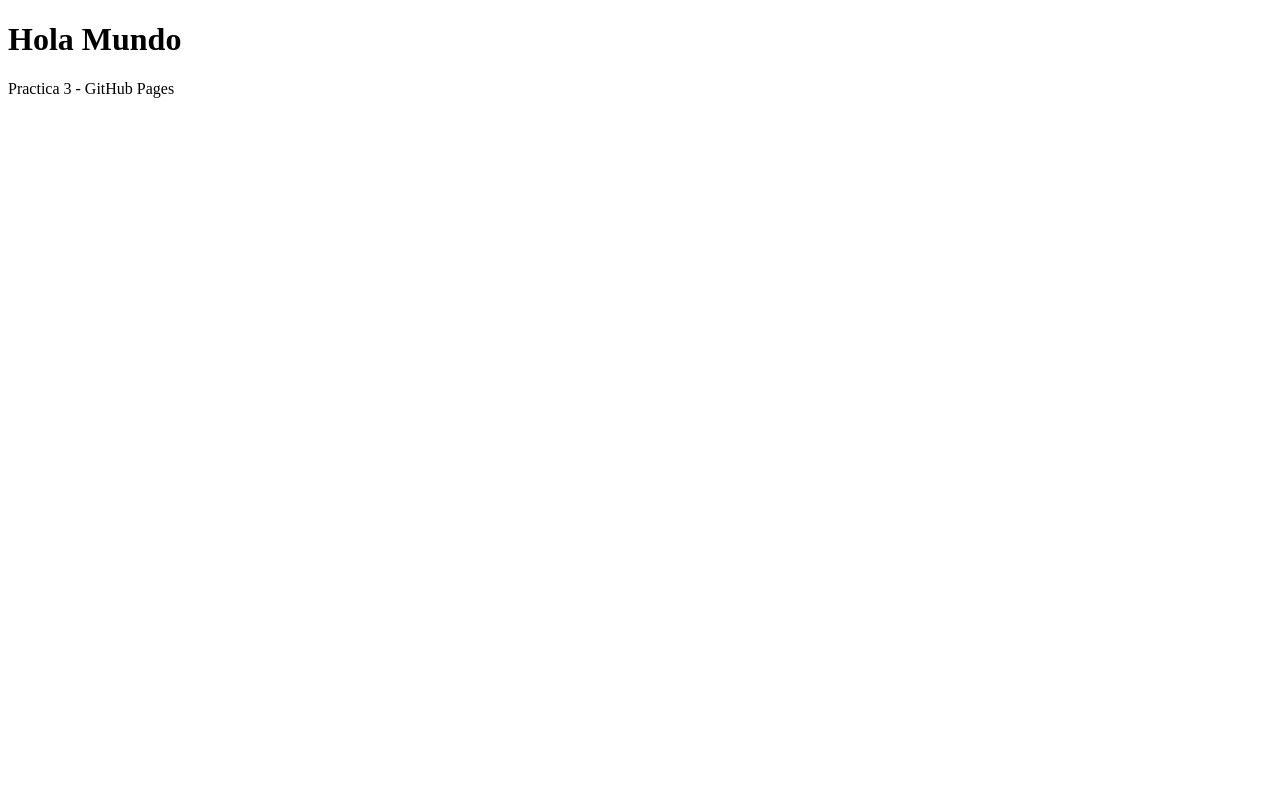
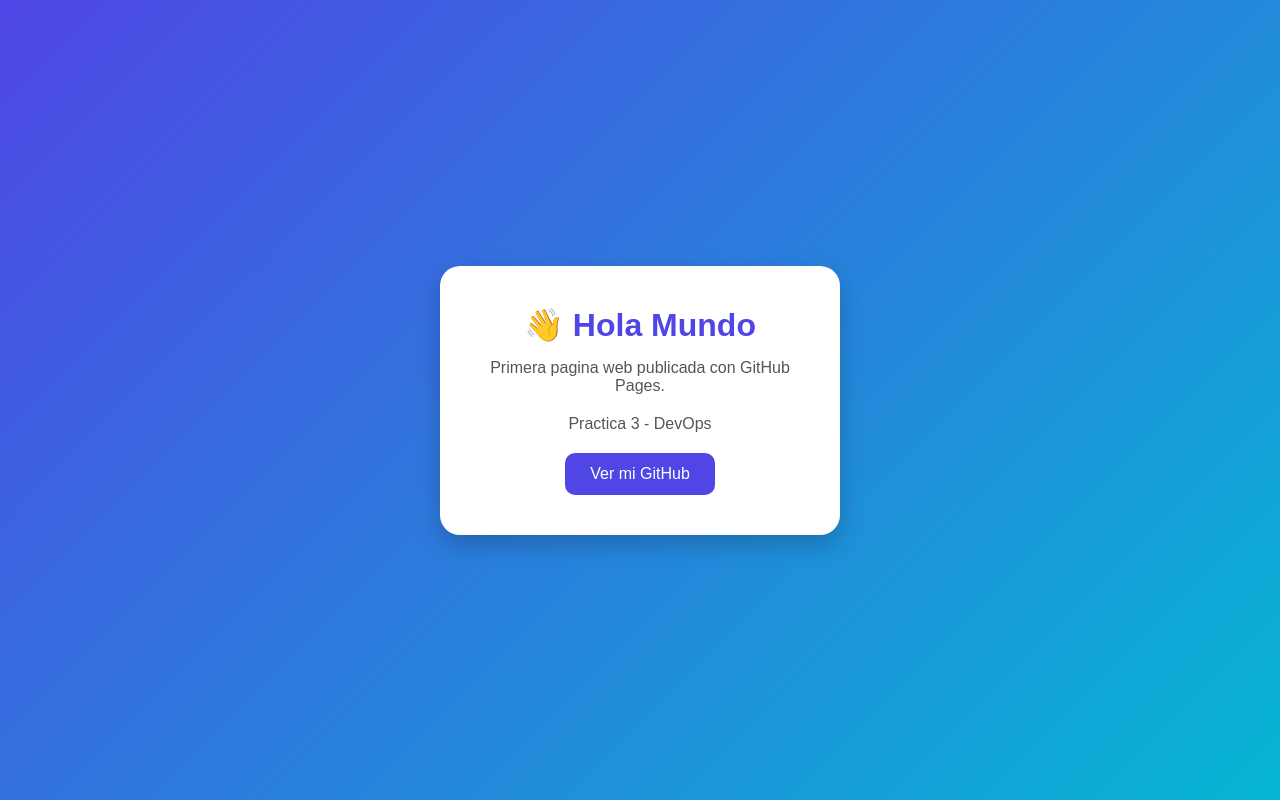
Before and after one commit to MayiiAV/practica3, a plain HTML site: page index.html in a window 1280 px wide. Drawn offline with Linux system fonts and the light colour scheme.

Commit message:
Update index.html

```diff
--- a/index.html
+++ b/index.html
@@ -1,10 +1,79 @@
 <!DOCTYPE html>
-<html>
+<html lang="es">
 <head>
-    <title>ElectivaII</title>
+    <meta charset="UTF-8">
+    <meta name="viewport" content="width=device-width, initial-scale=1.0">
+    <title>Practica 3 - GitHub Pages</title>
+
+    <style>
+        *{
+            margin:0;
+            padding:0;
+            box-sizing:border-box;
+            font-family: Arial, sans-serif;
+        }
+
+        body{
+            background: linear-gradient(135deg,#4f46e5,#06b6d4);
+            height:100vh;
+            display:flex;
+            justify-content:center;
+            align-items:center;
+        }
+
+        .card{
+            background:white;
+            padding:40px;
+            border-radius:20px;
+            text-align:center;
+            width:400px;
+            box-shadow:0 10px 25px rgba(0,0,0,0.2);
+        }
+
+        h1{
+            color:#4f46e5;
+            margin-bottom:15px;
+        }
+
+        p{
+            color:#555;
+            margin-bottom:20px;
+        }
+
+        .btn{
+            display:inline-block;
+            background:#4f46e5;
+            color:white;
+            padding:12px 25px;
+            border-radius:10px;
+            text-decoration:none;
+            transition:0.3s;
+        }
+
+        .btn:hover{
+            background:#3730a3;
+        }
+    </style>
 </head>
+
 <body>
-    <h1>Hola Mundo</h1>
-    <p>Practica 3 - GitHub Pages</p>
+
+    <div class="card">
+        <h1>👋 Hola Mundo</h1>
+
+        <p>
+            Primera pagina web publicada
+            con GitHub Pages.
+        </p>
+
+        <p>
+            Practica 3 - DevOps
+        </p>
+
+        <a href="https://github.com/MayiiAV" class="btn">
+            Ver mi GitHub
+        </a>
+    </div>
+
 </body>
 </html>
```
